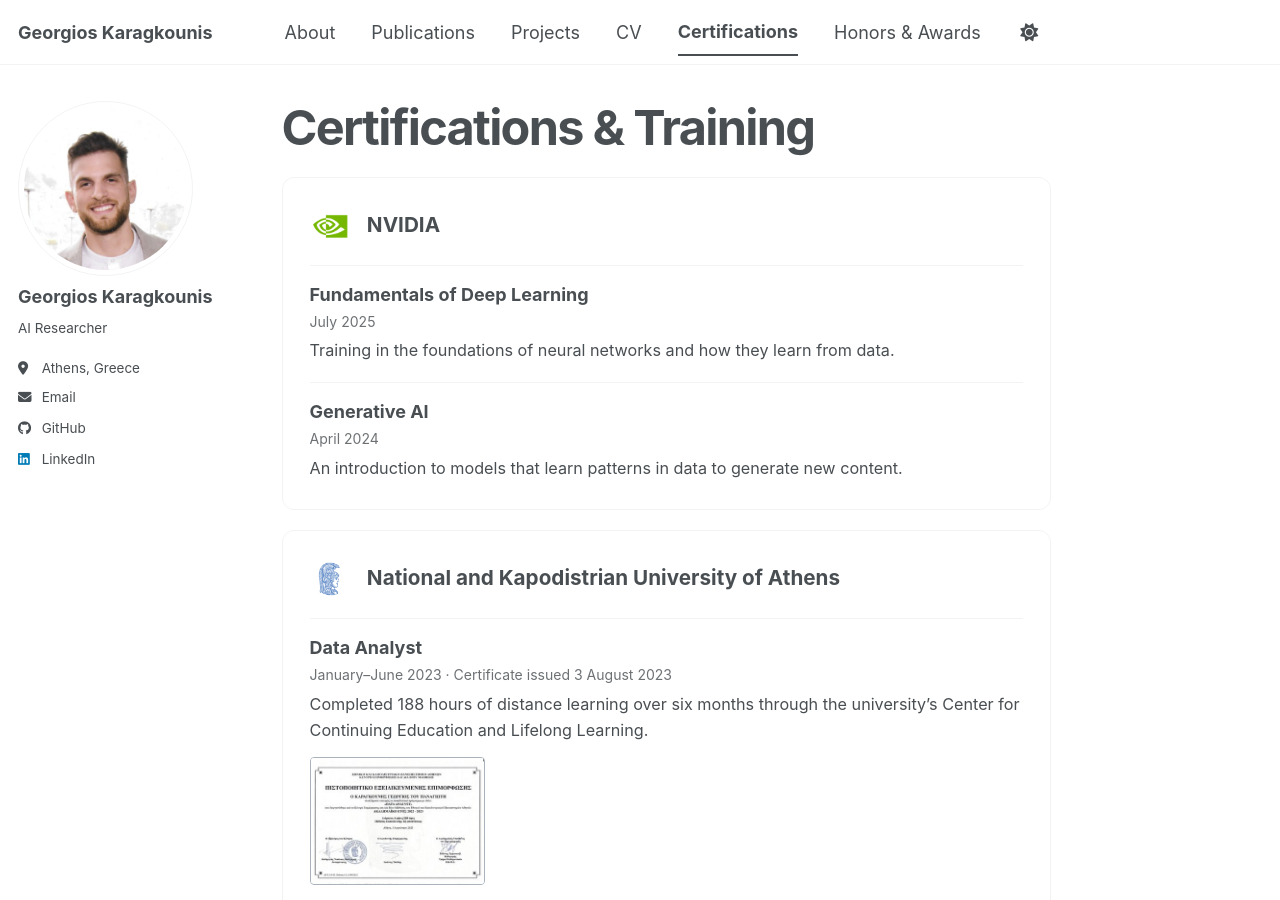
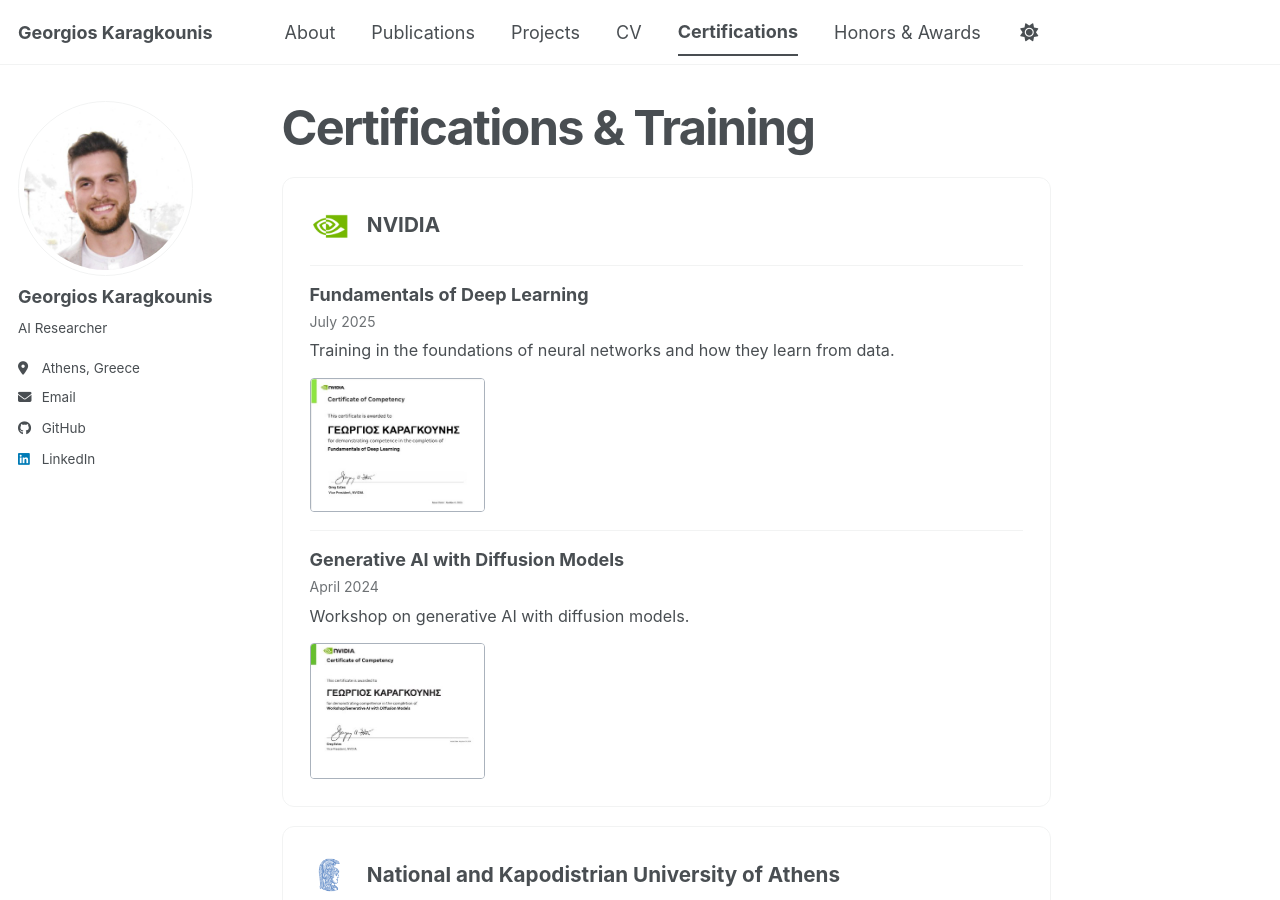
Before and after one commit to georgekaragounis/gkaragounis.github.io, a Jekyll site: the page built from _pages/certifications.md, in a window 1280 px wide and 900 px high. Built offline with Jekyll 4.4.1, drawn with Linux system fonts in a browser that asks for light colours; a script bundle is joined from its source files by our own code; a style sheet for code colours, icons or effects is not loaded.

Commit message:
Add linked thumbnails for both NVIDIA certificates

```diff
--- a/_pages/certifications.md
+++ b/_pages/certifications.md
@@ -7,8 +7,8 @@ author_profile: true
 
 <section class="credential-group">
   <header><img src="{{ '/images/certifications/nvidia.png' | relative_url }}" width="42" height="42" alt=""><h2>NVIDIA</h2></header>
-  <div class="credential"><h3>Fundamentals of Deep Learning</h3><p class="credential-date">July 2025</p><p>Training in the foundations of neural networks and how they learn from data.</p></div>
-<div class="credential"><h3>Generative AI</h3><p class="credential-date">April 2024</p><p>An introduction to models that learn patterns in data to generate new content.</p></div>
+  <div class="credential"><h3>Fundamentals of Deep Learning</h3><p class="credential-date">July 2025</p><p>Training in the foundations of neural networks and how they learn from data.</p><a class="credential-preview" href="{{ '/files/certifications/nvidia-fundamentals.pdf' | relative_url }}" target="_blank" rel="noopener noreferrer"><img src="{{ '/images/certifications/nvidia-fundamentals-thumb.jpg' | relative_url }}" alt="Open the NVIDIA Fundamentals of Deep Learning certificate (PDF)" loading="lazy"></a></div>
+<div class="credential"><h3>Generative AI with Diffusion Models</h3><p class="credential-date">April 2024</p><p>Workshop on generative AI with diffusion models.</p><a class="credential-preview" href="{{ '/files/certifications/nvidia-generative.pdf' | relative_url }}" target="_blank" rel="noopener noreferrer"><img src="{{ '/images/certifications/nvidia-generative-thumb.jpg' | relative_url }}" alt="Open the NVIDIA Generative AI with Diffusion Models certificate (PDF)" loading="lazy"></a></div>
 </section>
 
 <section class="credential-group">
```
Also changed, not shown: images/certifications/nvidia-fundamentals-thumb.jpg (added), images/certifications/nvidia-generative-thumb.jpg (added), 2 other files.
